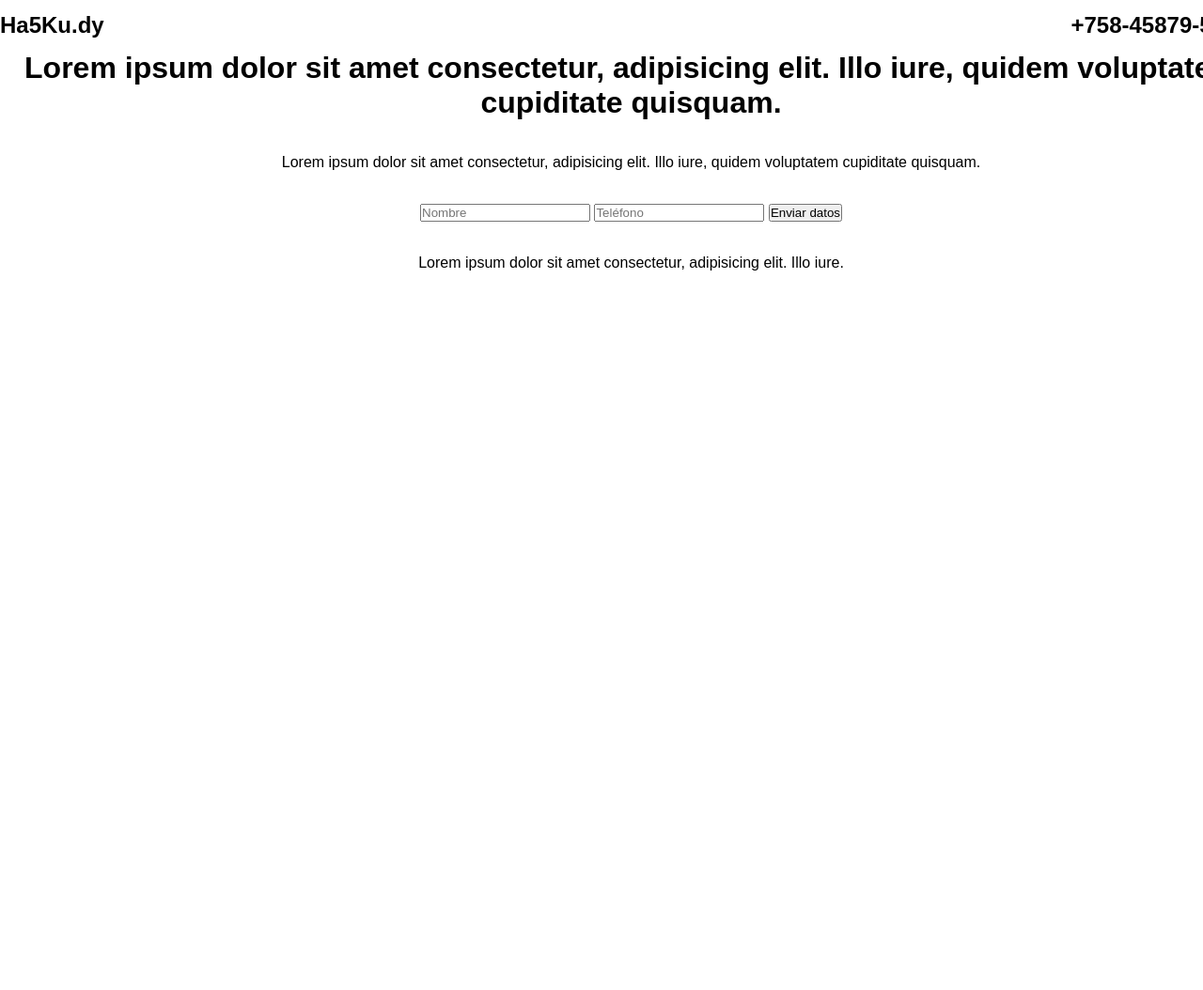
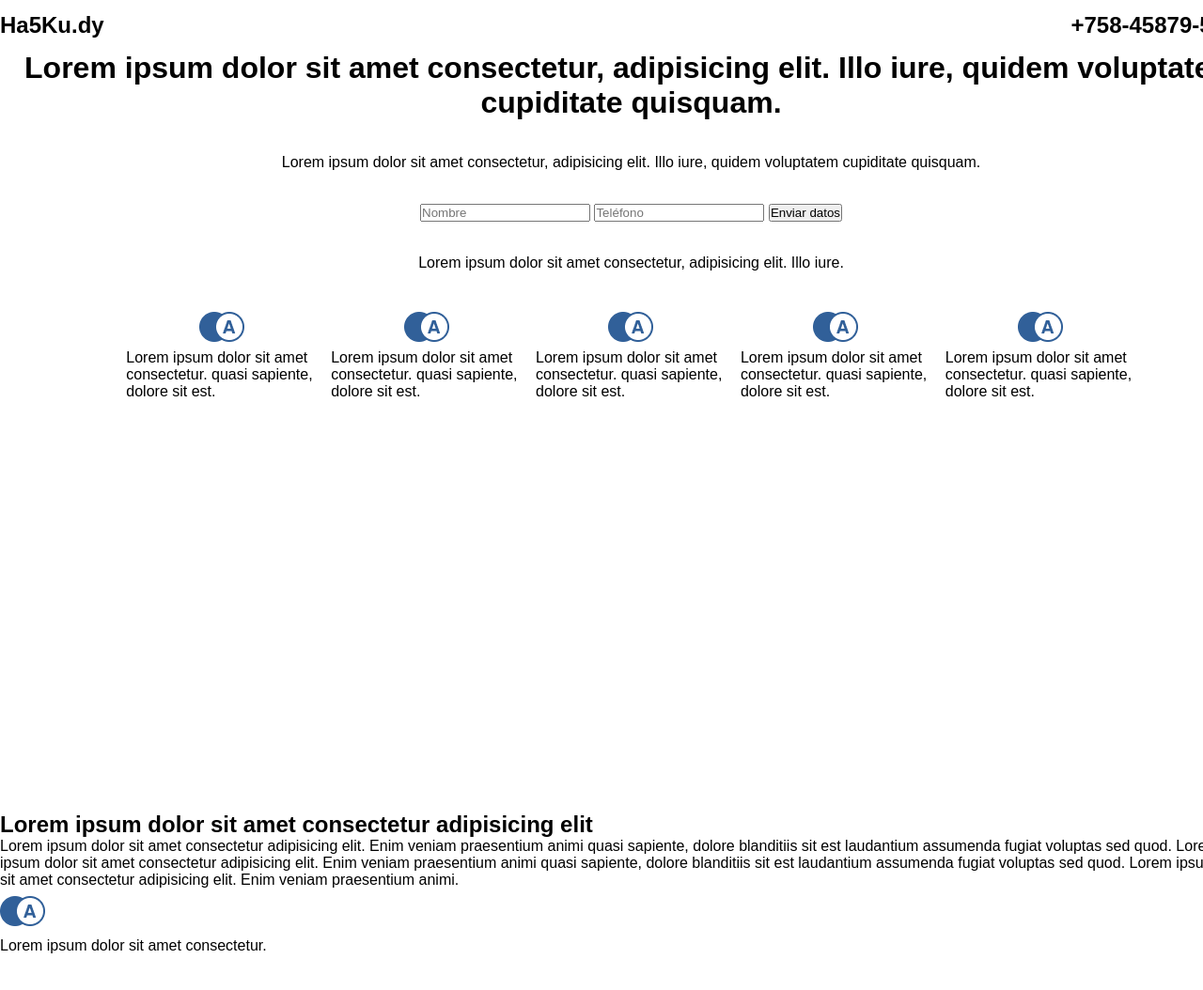
Before and after one commit to natalinunez/hackaton_7, a plain HTML site: page index.html in a window 1280 px wide. Shown: the top 1054 px of the page at 94% size. Drawn offline with Linux system fonts and the light colour scheme.

Commit message:
Inicio-Fin contenedor Eleccion

```diff
--- a/index.html
+++ b/index.html
@@ -30,8 +30,64 @@
                     Lorem ipsum dolor sit amet consectetur, adipisicing elit. Illo iure.
                 </p>
             </form>
-
         </main>
+        <section class="CEleccion">
+            <div class="CE">
+                <img src="./scss/imagenes/logo.png" alt="" class="CE-Imagen">
+                <p class="CE-P">
+                    Lorem ipsum dolor sit amet consectetur.
+                    quasi sapiente, dolore sit est.
+                </p>
+            </div>
+            <div class="CE">
+                <img src="./scss/imagenes/logo.png" alt="" class="CE-Imagen">
+                <p class="CE-P">
+                    Lorem ipsum dolor sit amet consectetur.
+                    quasi sapiente, dolore sit est.
+                </p>
+            </div>
+            <div class="CE">
+                <img src="./scss/imagenes/logo.png" alt="" class="CE-Imagen">
+                <p class="CE-P">
+                    Lorem ipsum dolor sit amet consectetur.
+                    quasi sapiente, dolore sit est.
+                </p>
+            </div>
+            <div class="CE">
+                <img src="./scss/imagenes/logo.png" alt="" class="CE-Imagen">
+                <p class="CE-P">
+                    Lorem ipsum dolor sit amet consectetur.
+                    quasi sapiente, dolore sit est.
+                </p>
+            </div>
+            <div class="CE">
+                <img src="./scss/imagenes/logo.png" alt="" class="CE-Imagen">
+                <p class="CE-P">
+                    Lorem ipsum dolor sit amet consectetur.
+                    quasi sapiente, dolore sit est.
+                </p>
+            </div>
+        </section>
+        <section class="CWe">
+            <div class="CWWelcome">
+                <h2>
+                    Lorem ipsum dolor sit amet consectetur adipisicing elit
+                </h2>
+                <p>
+                    Lorem ipsum dolor sit amet consectetur adipisicing elit. Enim veniam praesentium animi
+                    quasi sapiente, dolore blanditiis sit est laudantium assumenda fugiat voluptas sed quod.
+                    Lorem ipsum dolor sit amet consectetur adipisicing elit. Enim veniam praesentium animi
+                    quasi sapiente, dolore blanditiis sit est laudantium assumenda fugiat voluptas sed quod.
+                    Lorem ipsum dolor sit amet consectetur adipisicing elit. Enim veniam praesentium animi.
+                </p>
+            </div>
+            <div class="CWOpcion">
+                <img src="./scss/imagenes/logo.png" alt="" class="CWOpcion-Imagen">
+                <p class="CWOpcion-P">
+                    Lorem ipsum dolor sit amet consectetur.
+                </p>
+            </div>
+        </section>
     </div>
 </body>
 </html>
--- a/scss/layout/_layout.scss
+++ b/scss/layout/_layout.scss
@@ -38,25 +38,28 @@
 
 /*Fin Container Main*/
 /*Inicio Container Eleccion*/
-.ContainerListPopular{
+.CEleccion{
     /*background-color:pink;*/
     width: 80%;
     height: 20%;
     margin:0 auto;
 
     display: grid;
-    grid-template-columns: repeat(3,1fr);
-    grid-template-rows: repeat(2,1fr);
+    grid-template-columns: repeat(5,1fr);
+    grid-template-rows: repeat(1,1fr);
     grid-gap:15px;
 }
 
-.CLP{
+.CE{
     /*grid-column: 1/2;*/
     grid-row: 1/2;
 
-    display: grid;
+    /*display: grid;
     grid-template-columns: repeat(1,1fr);
-    grid-template-rows: repeat(4,1fr,3fr,1fr);
+    grid-template-rows: repeat(2,1fr);*/
    /* grid-gap:30px;*/
+   display: flex;
+   Flex-direction:column;
+   align-items: center;
 }
 /*Fin Container Eleccion*/
--- a/scss/module/_module.scss
+++ b/scss/module/_module.scss
@@ -1,32 +1,4 @@
 @import '../mixins/mixins';
-
-/*Inicio del modulo menu*/
-.Menu{
-    width: 30%;
-    height: 30%;
-    /*background-color:red;*/
-
-    &-Items{
-        width: 100%;
-        height: 100%;
-        /*background-color:#002535;*/
-        display: flex;
-        justify-content: space-around;
-        align-items: center;
-    }
-
-    &-ItemLink{
-        color:black;
-        font-size: 15px;
-    }
-
-    &-ItemLink:hover{
-        color:red;
-        transition: 1s all;
-    }
-}
-/*Fin del modulo menu*/
-
 /*Inicio modulo Container Main*/
 .ContainerMain{
     width: 100%;
@@ -46,20 +18,7 @@
     }
 }
 /*Fin modulo Container Main*/
-/*Inicio Container Popular*/
-.CPopularTP{
-    &-Title{
-               /*M_Title($fz,$color,$fw)*/
-        @include M_Title(25px,black,bold);
-        padding-bottom: 30px;
-    }
 
-    &-P{
-               /*M_Paragraph($fz,$color)*/
-        @include M_Paragraph(15px,black);
-    }
-}
-/*Fin Container Popular*/
 /*Inicio componente Author*/
 .Author{
     padding-bottom: 50px;
```
Also changed, not shown: scss/styles.css, 1 other file.
